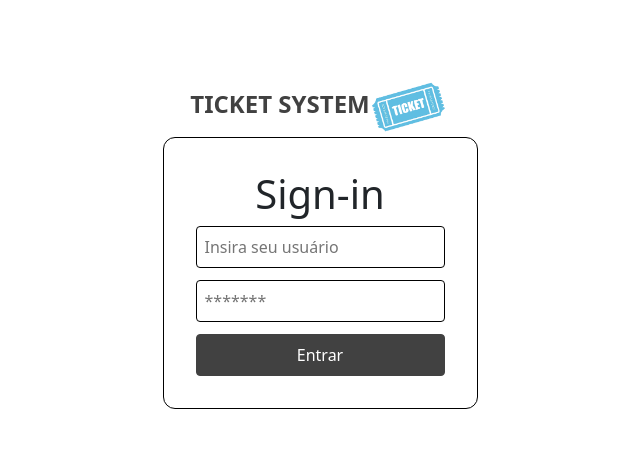
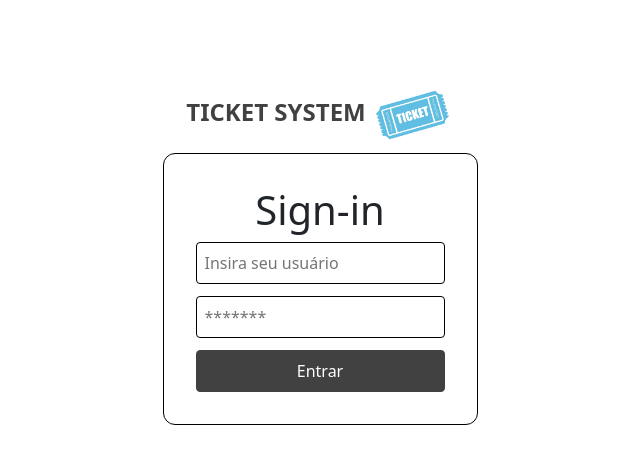
Before and after one commit to dev-Chaves/SystemTicket-Front, an Angular app: page /login in a window 1280 px wide. Shown: the top 464 px of the page, without its empty margins (320-960 px from the left). Built offline with nearby package versions, Linux system fonts and the light colour scheme.

Commit message:
ajustes no header

```diff
--- a/src/app/components/sem-loggar/header/header.component.css
+++ b/src/app/components/sem-loggar/header/header.component.css
@@ -13,14 +13,10 @@ img{
 
 #header-content{
     display: flex;
-    justify-content: center ;
+    justify-content: center;
     align-items: center;
     flex-direction: row;
     margin-top: 80px;
+    gap: 8px;
+    padding: 8px;
 }
-
-#header-content-logo {
-    display: flex;
-    align-items: center;
-    gap: 16px;
-}
```
